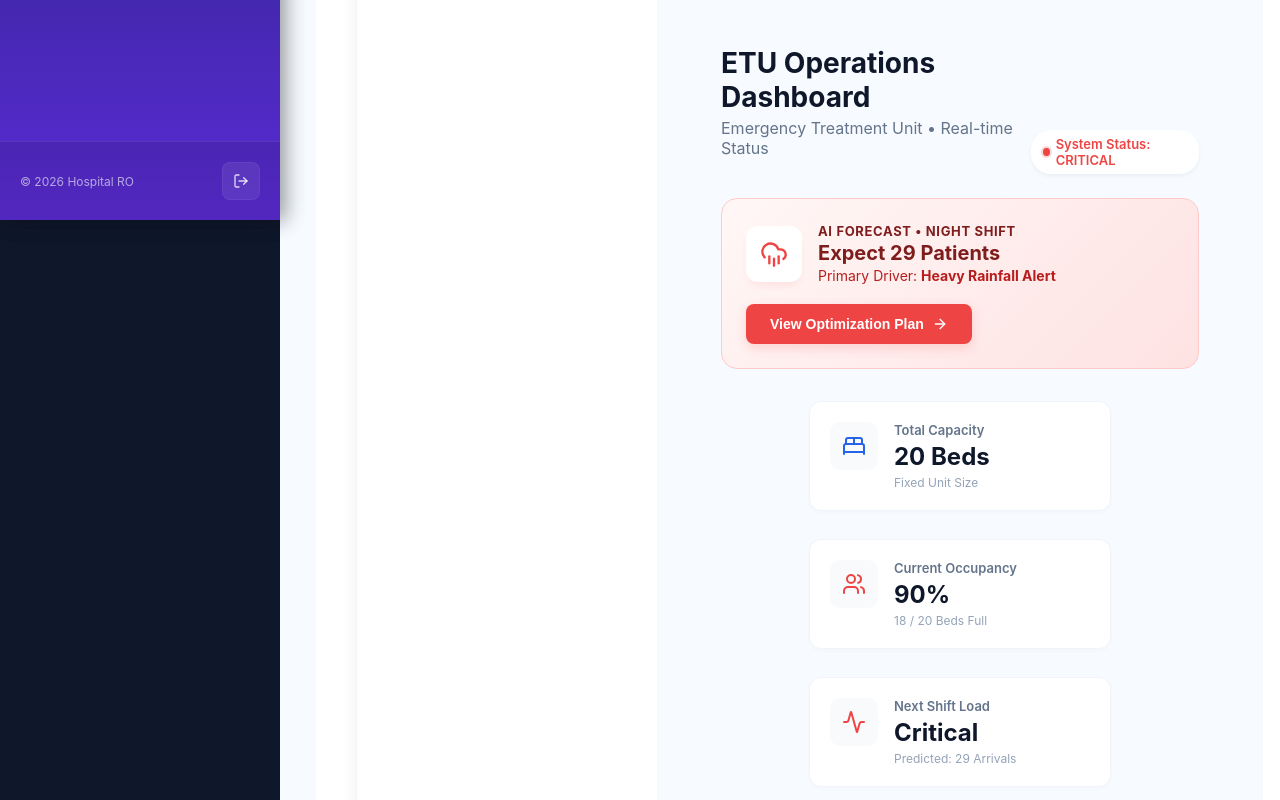
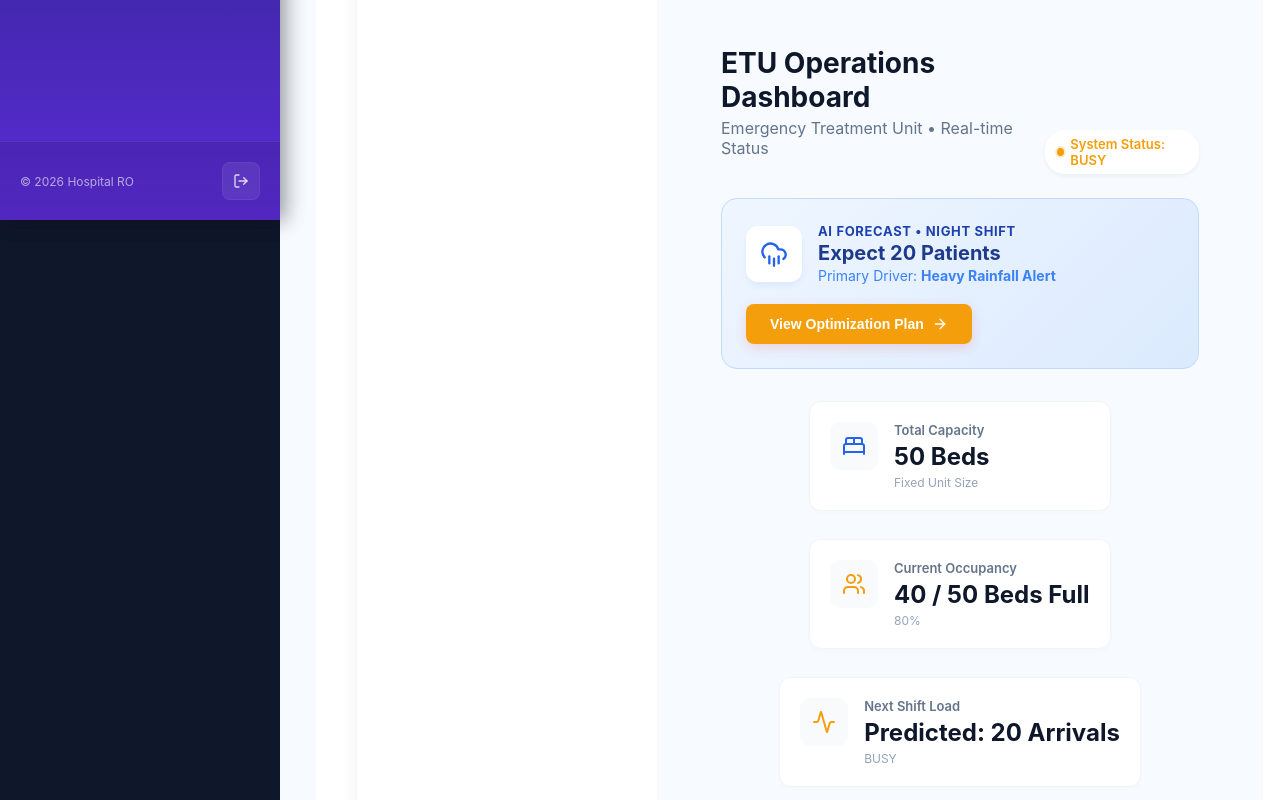
Before and after one commit to lochanajayasinghe/Hospital-Resource-Optimization-and-Demand-Forecasting-System, a React (Create React App) app in the folder frontend/: page / in a window 1280 px wide. Shown: the part 580-1380 px from the top of the page. Built offline with nearby package versions, Linux system fonts and the light colour scheme.

Commit message:
Update Bed_Dashboard.jsx

```diff
--- a/frontend/src/components/Bed_demand_focasting/Bed_Dashboard.jsx
+++ b/frontend/src/components/Bed_demand_focasting/Bed_Dashboard.jsx
@@ -14,13 +14,15 @@ import Layout from './Layout';
 const BedDashboard = () => {
 
   // --- MOCK REAL-TIME DATA ---
-  const totalOccupancy = 90;
-  const occupancyColor = '#ef4444'; // Red for Critical
-  const occupancyStatus = 'CRITICAL';
+  const totalCapacity = 50; // total beds in unit
+  const occupiedBeds = 40; // current occupied beds
+  const totalOccupancy = Math.round((occupiedBeds / totalCapacity) * 100); // occupancy %
+  const occupancyColor = totalOccupancy > 85 ? '#ef4444' : totalOccupancy > 60 ? '#f59e0b' : '#10b981';
+  const occupancyStatus = totalOccupancy > 85 ? 'CRITICAL' : totalOccupancy > 60 ? 'BUSY' : 'NORMAL';
 
   // --- MOCK PREDICTION DATA (The "Why") ---
   const prediction = {
-    count: 29,
+    count: 20,
     driver: 'Heavy Rainfall Alert',
     risk: 'High',
     time: 'Night Shift'
@@ -124,20 +126,20 @@ const BedDashboard = () => {
           <StatCard
             icon={<BedDouble size={24} color="#2563eb" />}
             title="Total Capacity"
-            value="20 Beds"
+            value={`${totalCapacity} Beds`}
             sub="Fixed Unit Size"
           />
           <StatCard
             icon={<Users size={24} color={occupancyColor} />}
             title="Current Occupancy"
-            value={`${totalOccupancy}%`}
-            sub="18 / 20 Beds Full"
+            value={`${occupiedBeds} / ${totalCapacity} Beds Full`}
+            sub={`${totalOccupancy}%`}
           />
           <StatCard
             icon={<Activity size={24} color={occupancyColor} />}
             title="Next Shift Load"
-            value="Critical"
-            sub="Predicted: 29 Arrivals"
+            value={`Predicted: ${prediction.count} Arrivals`}
+            sub={occupancyStatus}
           />
 
         </div>
```
